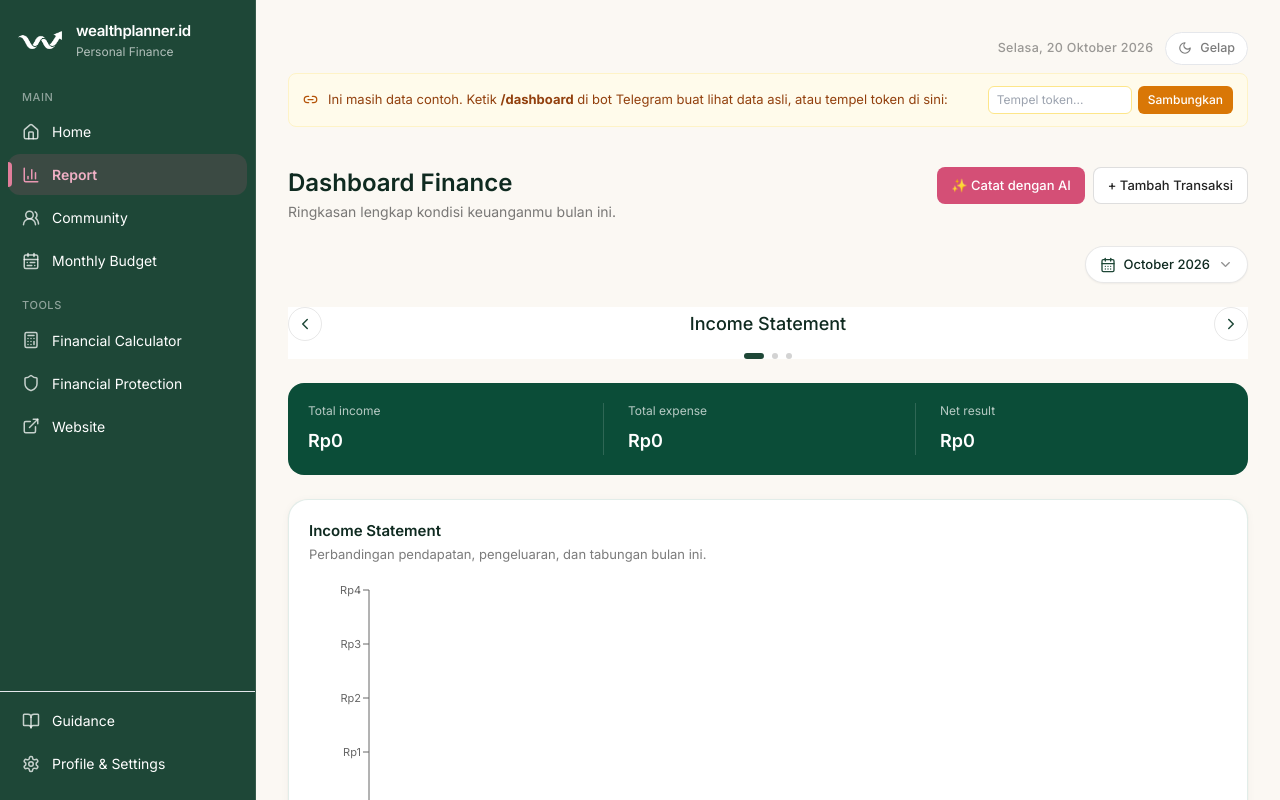
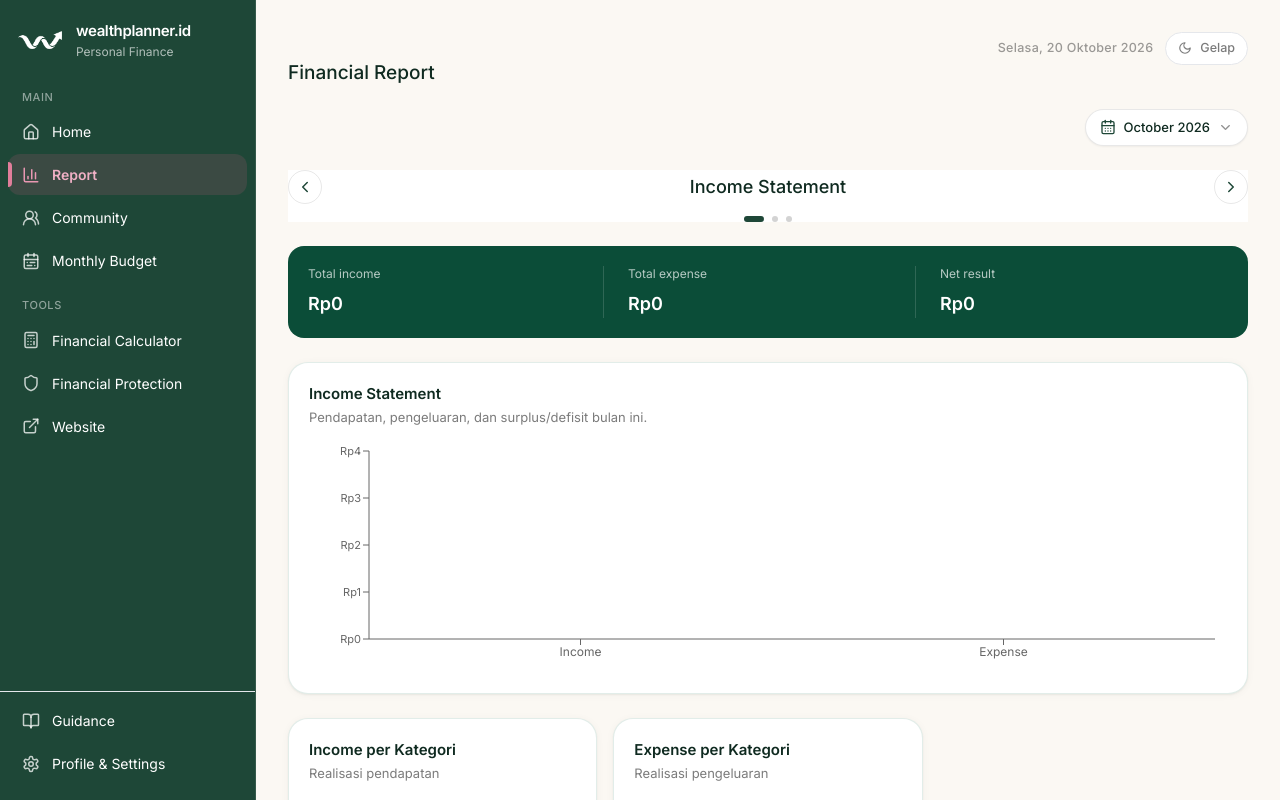
Before and after one commit to jasminework2023/personal-wealthplanner, a React (Vite) app: page /dashboard/finance in a window 1280 px wide. Shown: the top 800 px of the page. Built offline with nearby package versions, Linux system fonts and the light colour scheme; the HTML template or start-up script is replaced by a standard one.

Commit message:
Refine Financial Report header and remove savings from income statement

```diff
--- a/src/pages/DashboardFinance.tsx
+++ b/src/pages/DashboardFinance.tsx
@@ -5,7 +5,6 @@ import { useEffect, useState } from "react";
 import { StatCard } from "../components/StatCard";
 import { ChartCard, Card } from "../components/Card";
 import { BudgetProgressBar, StatusBadge } from "../components/ProgressBar";
-import { DataStatusBanner } from "../components/DataStatusBanner";
 import { formatRupiah, formatCompact, formatPercent } from "../lib/format";
 import { usagePercentage, budgetStatus } from "../data/types";
 import { useFinanceData, getStoredToken } from "../lib/useFinanceData";
@@ -221,8 +220,6 @@ export function DashboardFinance() {
   const [assetValuesHidden, setAssetValuesHidden] = useState(false);
   const { loading, error, isRealData, username, totalIncome, totalExpense, totalSaving, byCategory, assets } = useFinanceData(selectedMonth, false, selectedYear);
   const [manualStocks, setManualStocks] = useState<ManualStock[]>(() => loadManualStocks());
-  const [transactionModalOpen, setTransactionModalOpen] = useState(false);
-  const [transactionMode, setTransactionMode] = useState<"manual" | "ai">("ai");
   const [editingAssetTarget, setEditingAssetTarget] = useState(false);
   const [assetTargetInput, setAssetTargetInput] = useState("");
   const [savingAssetTarget, setSavingAssetTarget] = useState(false);
@@ -248,23 +245,15 @@ export function DashboardFinance() {
   const savingRows = byCategory("Saving");
   const expenseRows = byCategory("Expense");
   const budgetExpensePlan = expenseRows.reduce((s, c) => s + c.allocation, 0);
-  const reportTabs = [{ id: "income" as const, label: "Income Statement" }, { id: "assets" as const, label: "Asset Tracker" }, { id: "cashflow" as const, label: "Cashflow Tracker" }];
+  const reportTabs = [{ id: "income" as const, label: "Income Statement" }, { id: "cashflow" as const, label: "Cashflow Tracker" }, { id: "assets" as const, label: "Asset Tracker" }];
   const activeTabIndex = reportTabs.findIndex((tab) => tab.id === activeReportTab);
   const selectReportTab = (index: number) => setActiveReportTab(reportTabs[(index + reportTabs.length) % reportTabs.length].id);
 
   return (
     <div className="flex flex-col gap-6">
-      <DataStatusBanner isRealData={isRealData} username={username} error={error} />
-
-      <div className="flex items-start justify-between gap-3 flex-wrap">
-        <div>
-          <h1 className="text-2xl font-semibold text-forest-900">Dashboard Finance</h1>
-          <p className="text-[14px] text-charcoal/60 mt-0.5">Ringkasan lengkap kondisi keuanganmu bulan ini.</p>
-        </div>
-        <div className="flex gap-2">
-          <button type="button" onClick={() => { setTransactionMode("ai"); setTransactionModalOpen(true); }} className="inline-flex items-center gap-1.5 rounded-lg bg-rose-600 px-3.5 py-2 text-[13px] font-medium text-white hover:bg-rose-700">✨ Catat dengan AI</button>
-          <button type="button" onClick={() => { setTransactionMode("manual"); setTransactionModalOpen(true); }} className="inline-flex items-center gap-1.5 rounded-lg border border-charcoal/15 bg-white px-3.5 py-2 text-[13px] font-medium hover:bg-charcoal/5">+ Tambah Transaksi</button>
-        </div>
+      <div className="flex items-center justify-between gap-2 -mt-3">
+        <h1 className="text-[19px] font-medium leading-tight text-forest-900">Financial Report</h1>
+        {isRealData && <span className="inline-flex shrink-0 items-center gap-1 text-[11px] font-medium text-forest-700"><Check size={14} strokeWidth={2.5} aria-hidden="true" /> Data tersambung</span>}
       </div>
 
       <div className="flex justify-end">
@@ -321,13 +310,12 @@ export function DashboardFinance() {
             <p className="mt-2 break-words text-[15px] font-semibold leading-tight sm:text-lg">{formatRupiah(totalIncome-totalExpense)}</p>
           </div>
         </div>
-        <ChartCard title="Income Statement" subtitle="Perbandingan pendapatan, pengeluaran, dan tabungan bulan ini.">
-          <ResponsiveContainer width="100%" height={260}><BarChart data={[{name:"Income",amount:totalIncome},{name:"Expense",amount:totalExpense},{name:"Saving",amount:totalSaving}]} margin={{top:10,right:12,left:0,bottom:4}}><XAxis dataKey="name" tick={{fontSize:12}}/><YAxis tickFormatter={(v)=>formatCompact(v)} tick={{fontSize:11}}/><Tooltip formatter={(v:number)=>formatRupiah(v)}/><Bar dataKey="amount" name="Nominal" fill="var(--chart-2)" radius={[6,6,0,0]}/></BarChart></ResponsiveContainer>
+        <ChartCard title="Income Statement" subtitle="Pendapatan, pengeluaran, dan surplus/defisit bulan ini.">
+          <ResponsiveContainer width="100%" height={230}><BarChart data={[{name:"Income",amount:totalIncome},{name:"Expense",amount:totalExpense}]} margin={{top:8,right:12,left:0,bottom:4}}><XAxis dataKey="name" tick={{fontSize:12}}/><YAxis tickFormatter={(v)=>formatCompact(v)} tick={{fontSize:11}}/><Tooltip formatter={(v:number)=>formatRupiah(v)}/><Bar dataKey="amount" name="Nominal" fill="var(--chart-2)" radius={[6,6,0,0]}/></BarChart></ResponsiveContainer>
         </ChartCard>
         <div className="grid gap-4 lg:grid-cols-3">
           <ChartCard title="Income per Kategori" subtitle="Realisasi pendapatan"><div>{incomeRows.length?incomeRows.map((row)=><BudgetRow key={row.category} category={row.category} allocation={row.allocation} realization={row.realization}/>):<p className="text-sm text-charcoal/45">Belum ada data income.</p>}</div></ChartCard>
           <ChartCard title="Expense per Kategori" subtitle="Realisasi pengeluaran"><div>{expenseRows.length?expenseRows.map((row)=><BudgetRow key={row.category} category={row.category} allocation={row.allocation} realization={row.realization}/>):<p className="text-sm text-charcoal/45">Belum ada data expense.</p>}</div></ChartCard>
-          <ChartCard title="Saving per Kategori" subtitle="Realisasi tabungan"><div>{savingRows.length?savingRows.map((row)=><BudgetRow key={row.category} category={row.category} allocation={row.allocation} realization={row.realization}/>):<p className="text-sm text-charcoal/45">Belum ada data saving.</p>}</div></ChartCard>
         </div>
       </>}
 
@@ -463,12 +451,6 @@ export function DashboardFinance() {
       </>}
       {/* Stock Net Worth hidden in Phase 1 until live market-price data is available. */}
 
-      <AddTransactionModal
-        open={transactionModalOpen}
-        onClose={() => setTransactionModalOpen(false)}
-        initialMode={transactionMode}
-        onAdd={() => {}}
-      />
     </div>
   );
 }
```
